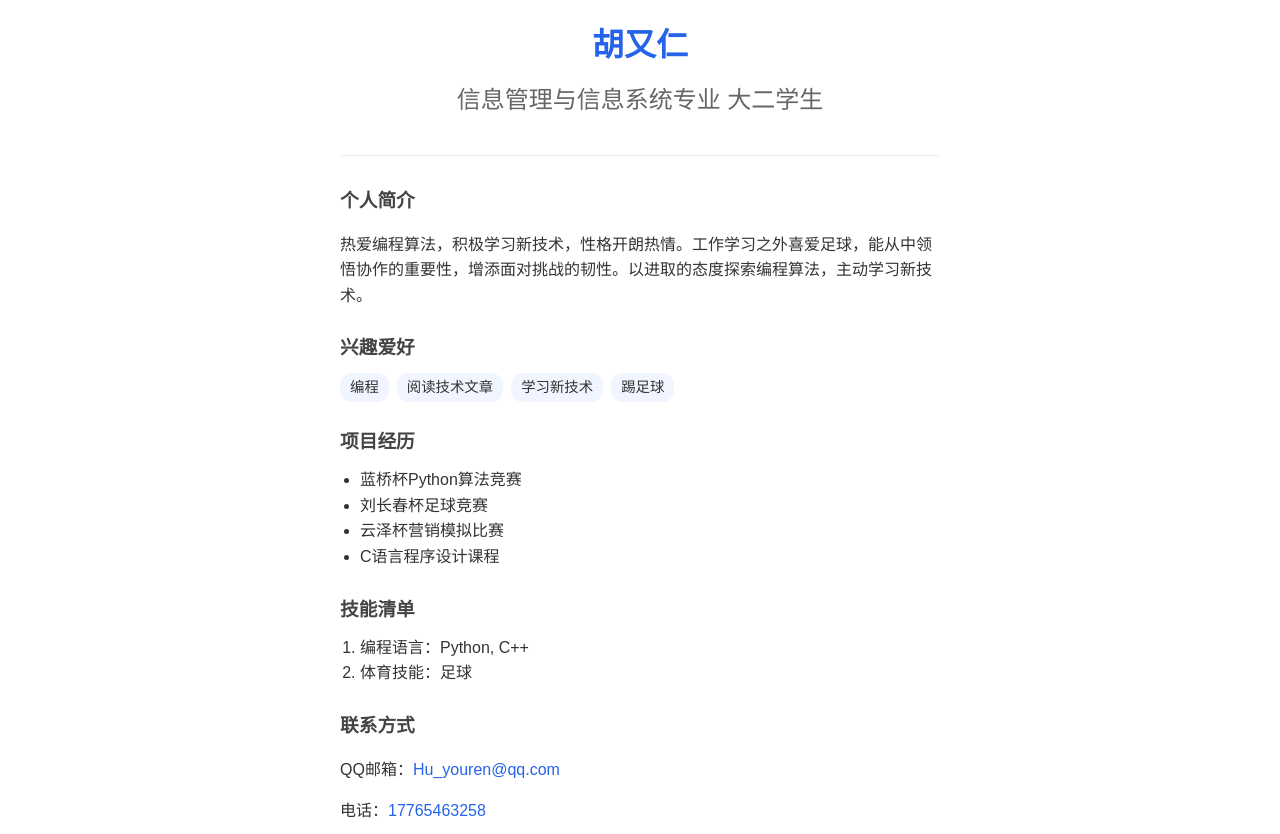
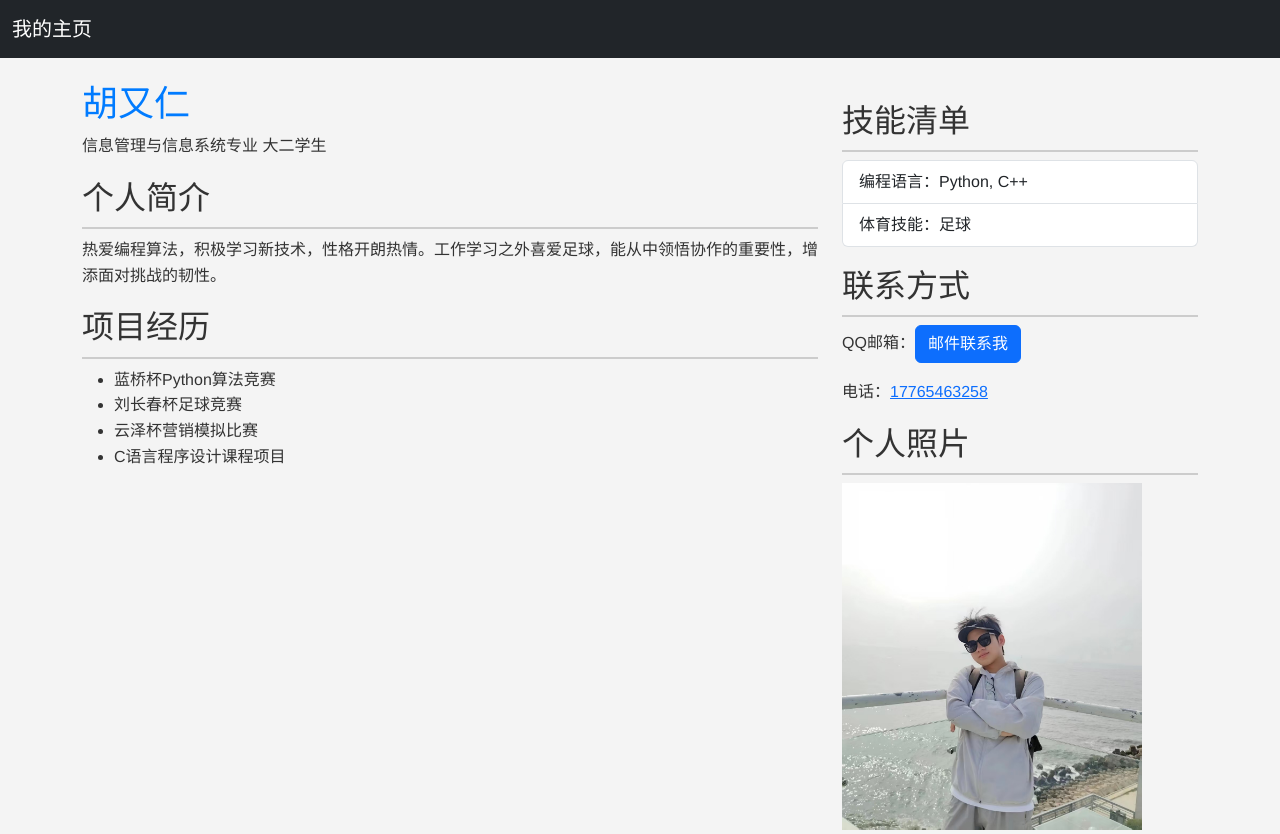
Before and after one commit to Huyouren/123456, a plain HTML site: page index.html in a window 1280 px wide. Shown: the top 834 px of the page. Drawn offline with nearby package versions, Linux system fonts and the light colour scheme; files whose address does not match are found by name.

Commit message:
feat:Style page with CSS layout and Bootstrap

```diff
--- /dev/null
+++ b/css/style.css
@@ -0,0 +1,52 @@
+
+body {
+    background-color: #f4f4f4;
+    font-family: "Helvetica Neue", Helvetica, Arial, sans-serif;
+    color: #333;
+    line-height: 1.6;
+}
+
+
+#main-title {
+    color: #007bff;
+    font-size: 36px;
+}
+
+
+.section-title {
+    border-bottom: 2px solid #ccc;
+    padding-bottom: 10px;
+    margin-top: 20px;
+}
+
+
+a:hover {
+    color: red;
+}
+
+/* */
+/* #main-content {
+    float: left;
+    width: 65%;
+}
+#sidebar {
+    float: right;
+    width: 30%;
+} */
+
+/*
+/* .container {
+    display: flex;
+    width: 960px;
+    margin: 30px auto;
+    padding: 20px;
+    background-color: #fff;
+    border: 1px solid #ddd;
+}
+#main-content {
+    flex: 2;
+    margin-right: 20px;
+}
+#sidebar {
+    flex: 1;
+} */
--- a/index.html
+++ b/index.html
@@ -2,130 +2,71 @@
 <html lang="zh-CN">
 <head>
     <meta charset="UTF-8">
-  <meta name="viewport" content="width=device-width, initial-scale=1.0">
-  <title>胡又仁的个人主页</title>
-  <style>
-    body {
-      max-width: 600px;
-      margin: 0 auto;
-      padding: 20px;
-      font-family: Arial, sans-serif;
-      line-height: 1.6;
-      color: #333;
-    }
-    header {
-      text-align: center;
-      margin-bottom: 30px;
-      padding-bottom: 15px;
-      border-bottom: 1px solid #eee;
-    }
-    h1 {
-      color: #2563eb;
-      margin: 0 0 10px 0;
-    }
-    h2 {
-      margin: 0 0 20px 0;
-      color: #666;
-      font-weight: normal;
-    }
-    section {
-      margin-bottom: 25px;
-    }
-    h3 {
-      margin: 0 0 10px 0;
-      color: #444;
-    }
-    ul, ol {
-      margin: 0;
-      padding-left: 20px;
-    }
-    a {
-      color: #2563eb;
-      text-decoration: none;
-    }
-    a:hover {
-      text-decoration: underline;
-    }
-    .hobbies {
-      display: flex;
-      flex-wrap: wrap;
-      gap: 8px;
-      margin-top: 5px;
-    }
-    .hobby-tag {
-      background: #f0f5ff;
-      padding: 3px 10px;
-      border-radius: 12px;
-      font-size: 0.9em;
-    }
-    footer {
-      text-align: center;
-      margin-top: 40px;
-      padding-top: 15px;
-      border-top: 1px solid #eee;
-      color: #888;
-      font-size: 0.9em;
-    }
-    img {
-      max-width: 300px;
-      border: 1px solid #eee;
-      border-radius: 4px;
-    }
-  </style>
+
+    <title>我的主页</title>
+
+    <link href="https://cdn.jsdelivr.net/npm/bootstrap@5.3.2/dist/css/bootstrap.min.css" rel="stylesheet">
+
+    <link rel="stylesheet" href="css/style.css">
 </head>
 <body>
-  <header>
-    <h1>胡又仁</h1>
-    <h2>信息管理与信息系统专业 大二学生</h2>
-  </header>
 
-  <main>
-    <section>
-      <h3>个人简介</h3>
-      <p>热爱编程算法，积极学习新技术，性格开朗热情。工作学习之外喜爱足球，能从中领悟协作的重要性，增添面对挑战的韧性。以进取的态度探索编程算法，主动学习新技术。</p>
-    </section>
+    <nav class="navbar navbar-expand-lg navbar-dark bg-dark">
+        <div class="container-fluid">
+            <a class="navbar-brand" href="#">我的主页</a>
+        </div>
+    </nav>
 
-    <section>
-      <h3>兴趣爱好</h3>
-      <div class="hobbies">
-        <span class="hobby-tag">编程</span>
-        <span class="hobby-tag">阅读技术文章</span>
-        <span class="hobby-tag">学习新技术</span>
-        <span class="hobby-tag">踢足球</span>
-      </div>
-    </section>
 
-    <section>
-      <h3>项目经历</h3>
+    <div class="container mt-4">
+        <div class="row">
+<!--    <div id="wrapper">-->
+<!--       -->
+<!--        <div id="main-content">-->
+
+            <div class="col-md-8" >
+
+                <h1 id="main-title">胡又仁</h1>
+                <p>信息管理与信息系统专业 大二学生</p>
+
+
+                <h2 class="section-title">个人简介</h2>
+                <p>热爱编程算法，积极学习新技术，性格开朗热情。工作学习之外喜爱足球，能从中领悟协作的重要性，增添面对挑战的韧性。</p>
+
+                <h2 class="section-title">项目经历</h2>
                 <ul>
                     <li>蓝桥杯Python算法竞赛</li>
                     <li>刘长春杯足球竞赛</li>
                     <li>云泽杯营销模拟比赛</li>
-        <li>C语言程序设计课程</li>
+                    <li>C语言程序设计课程项目</li>
                 </ul>
-    </section>
-
-    <section>
-      <h3>技能清单</h3>
-      <ol>
-        <li>编程语言：Python, C++</li>
-        <li>体育技能：足球</li>
-      </ol>
-    </section>
-
-    <section>
-      <h3>联系方式</h3>
-      <p>QQ邮箱：<a href="mailto:Hu_youren@qq.com">Hu_youren@qq.com</a></p>
-      <p>电话：<a href="tel:17765463258">17765463258</a></p>
-    </section>
-
-    <section>
-      <h3>个人照片</h3>
-      <img src="D:\git__仓库\personal-homepage\p.jpg" alt="胡又仁个人照片">
-    </section>
-  </main>
 
 
+            </div>
 
+<!--            <div id="sidebar">-->
+            <div class="col-md-4" >
+                <h2 class="section-title">技能清单</h2>
+
+                <ul class="list-group">
+                    <li class="list-group-item">编程语言：Python, C++</li>
+                    <li class="list-group-item">体育技能：足球</li>
+                </ul>
+
+                <h2 class="section-title">联系方式</h2>
+
+                <p>QQ邮箱：<a href="mailto:2531396193@qq.com" class="btn btn-primary">邮件联系我</a></p>
+                <p>电话：<a href="tel:17765463258">17765463258</a></p>
+
+                <h2 class="section-title">个人照片</h2>
+                <img src="p.jpg" alt="个人照片" class="img-fluid" width="300">
+            </div>
+<!--                </div>-->
+<!--            </div>-->
+<!--        </div>-->
+        </div>
+    </div>
+
+    <script src="https://cdn.jsdelivr.net/npm/bootstrap@5.3.2/dist/js/bootstrap.bundle.min.js"></script>
 </body>
 </html>
```
Lines whose indentation alone changed are shown as unchanged.
